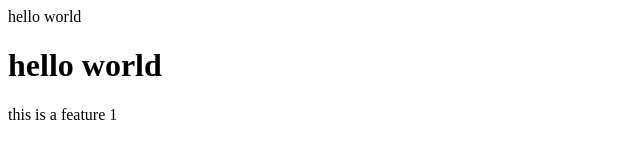
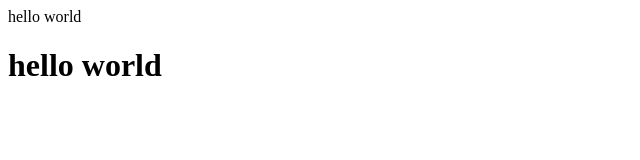
Before and after one commit to Ubaid-450design/Localrepo, a plain HTML site: page index.html in a window 1280 px wide. Shown: the full height of the page, 0-640 px from the left. Drawn offline with Linux system fonts and the light colour scheme.

```diff
--- a/index.html
+++ b/index.html
@@ -1,3 +1,2 @@
 <p> hello world</p>
 <h1>hello world</h1>
-<p> this is a feature 1</p>
```
